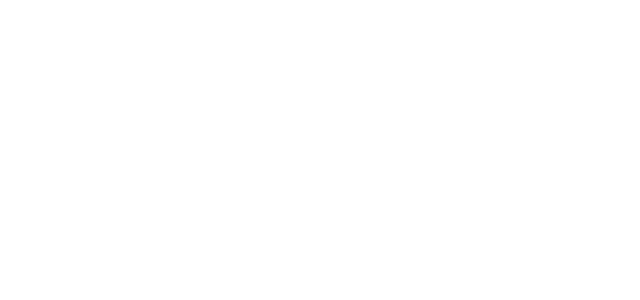
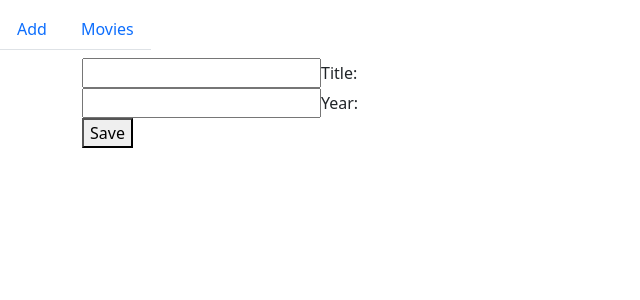
Before and after one commit to smartbenapple/NodeJS_Samples, an Angular app in the folder microservicesUi/: page /add in a window 1280 px wide. Before the commit this address led to /. Shown: the top 300 px of the page, without its empty margins (0-640 px from the left). Built offline with nearby package versions, Linux system fonts and the light colour scheme.

Commit message:
Add NavBar. Other updates in location of files.
ben

```diff
--- /dev/null
+++ b/microservicesUi/src/app/NavBar/navbar.component.html
@@ -0,0 +1,9 @@
+<nav class="navbar">
+  <ul ngbNav [activeId]="route.fragment | async" class="nav-tabs">
+    <div *ngFor="let link of links">
+      <li [ngbNavItem]="link.fragment">
+        <a ngbNavLink [routerLink]="link.path" [fragment]="link.fragment">{{ link.title }}</a>
+      </li>
+    </div>
+  </ul>
+</nav>
--- /dev/null
+++ b/microservicesUi/src/app/NavBar/navbar.component.ts
@@ -0,0 +1,31 @@
+import { Component } from '@angular/core';
+import { NgbNavModule } from '@ng-bootstrap/ng-bootstrap';
+import { AsyncPipe, NgForOf } from "@angular/common";
+import { ActivatedRoute, RouterLink } from "@angular/router";
+
+@Component({
+  selector: 'nav-bar',
+  standalone: true,
+  templateUrl: './navbar.component.html',
+  styleUrl: './navbar.component.css',
+  imports: [NgbNavModule, AsyncPipe, RouterLink, NgForOf],
+})
+export class NavBarComponent
+{
+  active = 1;
+
+  links = [
+    { title: 'Add', fragment: '#', path:"/add" },
+    { title: 'Movies', fragment: '#', path:"/list" }
+  ];
+
+  constructor(public route: ActivatedRoute)
+  {
+  }
+
+  clickAddNav()
+  {
+    console.log("UI:[navbar.clickAddNav] Triggered.");
+    window.location.replace("/addmovie");
+  }
+}
--- a/microservicesUi/src/app/app.component.html
+++ b/microservicesUi/src/app/app.component.html
@@ -1,3 +1,4 @@
 <div>
+  <nav-bar></nav-bar>
   <router-outlet></router-outlet>
 </div>
--- /dev/null
+++ b/microservicesUi/src/app/movies/Input/movieinput.component.html
@@ -0,0 +1,17 @@
+<div class="container">
+  <form>
+    <div class="row">
+      <div class="col">
+        <input type="text" id="title" />
+        <label for="title" >Title:</label>
+      </div>
+    </div>
+    <div class="row">
+      <div class="col">
+        <input type="text" id="year" />
+        <label for="year">Year:</label>
+      </div>
+    </div>
+    <button type="submit" (click)="clickSave()">Save</button>
+  </form>
+</div>
--- /dev/null
+++ b/microservicesUi/src/app/movies/Input/movieinput.component.ts
@@ -0,0 +1,17 @@
+import { Component } from '@angular/core';
+
+@Component({
+  selector: 'movie-input',
+  templateUrl: './movieinput.component.html',
+  styleUrl: './movieinput.component.css'
+})
+export class MovieInputComponent
+{
+    constructor() {
+    }
+
+    clickSave()
+    {
+      console.log("UI:[movieinput.clickSave] Triggered=");
+    }
+}
--- a/microservicesUi/src/app/movies/movielist.component.ts
+++ b/microservicesUi/src/app/movies/List/movielist.component.ts
@@ -1,6 +1,6 @@
 import { Component } from '@angular/core';
-import { MovieClass } from './Movies';
-import { Events } from '../events/EventEmitter';
+import { MovieClass } from '../Movies';
+import { Events } from '../../events/EventEmitter';
 
 @Component({
   selector: 'app-movies',
```
Also changed, not shown: microservicesUi/src/app/app.module.ts (+9 -3 lines), microservicesUi/src/app/NavBar/navbar.component.css (added), microservicesUi/src/app/movies/Input/movieinput.component.css (added), microservicesUi/src/app/movies/List/movielist.component.css (added), microservicesUi/src/app/movies/List/movielist.component.html (renamed from microservicesUi/src/app/movies/movielist.component.html).
